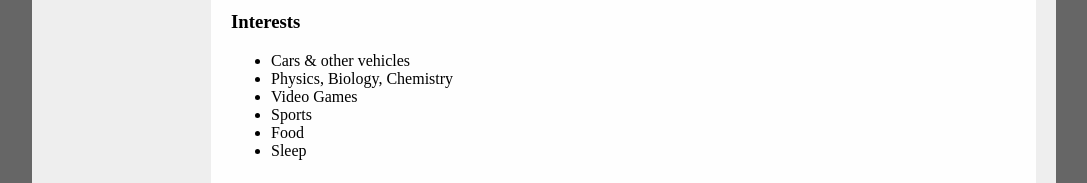
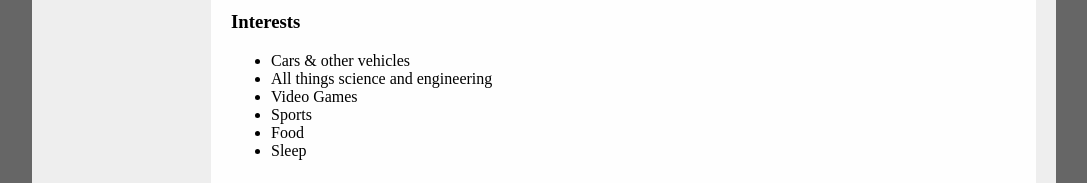
Before and after one commit to Darryloch/EP1000, a plain HTML site: page aboutdarryl.html in a window 1280 px wide. Shown: the part 549-732 px from the top of the page, without its empty margins (96-1183 px from the left). Drawn offline with Linux system fonts and the light colour scheme.

Commit message:
Update aboutdarryl.html

```diff
--- a/aboutdarryl.html
+++ b/aboutdarryl.html
@@ -50,7 +50,7 @@
                     <h3>Interests</h3>
                     <ul>
                         <li>Cars & other vehicles</li>
-                        <li>Physics, Biology, Chemistry</li>
+                        <li>All things science and engineering</li>
                         <li>Video Games</li>
                         <li>Sports</li>
                         <li>Food</li>
```
